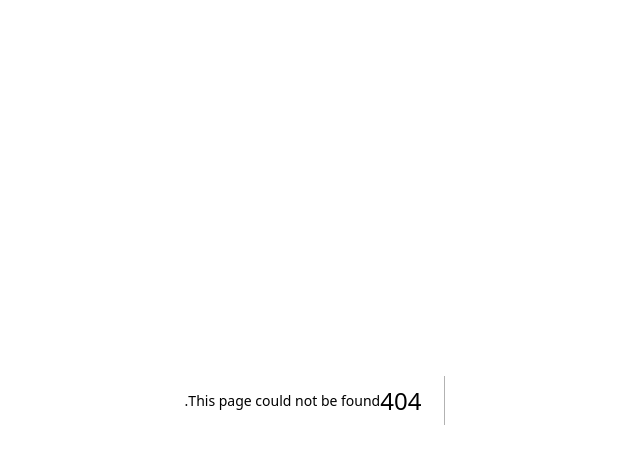
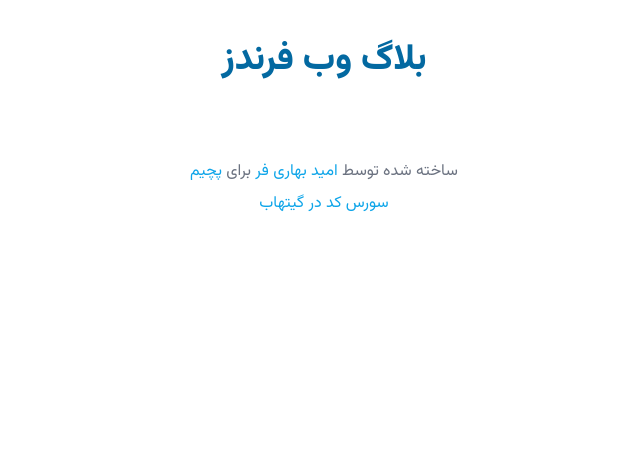
Before and after one commit to omidbaharifar/pachim-blog, a Next.js app: page /blog1 in a window 1280 px wide. Before the commit this address had no page. Shown: the top 464 px of the page, without its empty margins (357-997 px from the left). Built offline with nearby package versions, Linux system fonts and the light colour scheme.

Commit message:
feat: single blog page added

```diff
--- /dev/null
+++ b/app/[slug]/page.tsx
@@ -0,0 +1,22 @@
+import { FC } from "react";
+import Footer from "@/layouts/footer";
+import SingleBlogContent from "@/domain/singleBlog";
+import Header from "@/layouts/header";
+
+interface props {
+  params: { slug: string };
+}
+
+const SingleBlogPage: FC<props> = ({ params }) => {
+  const { slug } = params;
+
+  return (
+    <div className="text-black text-base">
+      <Header />
+      <SingleBlogContent />
+      <Footer />
+    </div>
+  );
+};
+
+export default SingleBlogPage;
--- /dev/null
+++ b/domain/singleBlog/index.tsx
@@ -0,0 +1,5 @@
+const SingleBlogContent = () => {
+  return <main></main>;
+};
+
+export default SingleBlogContent;
```
